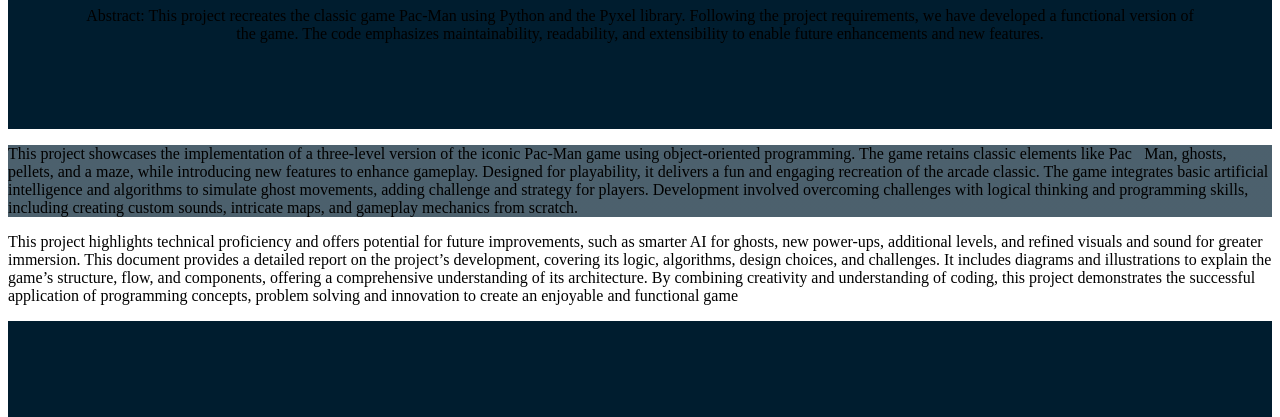
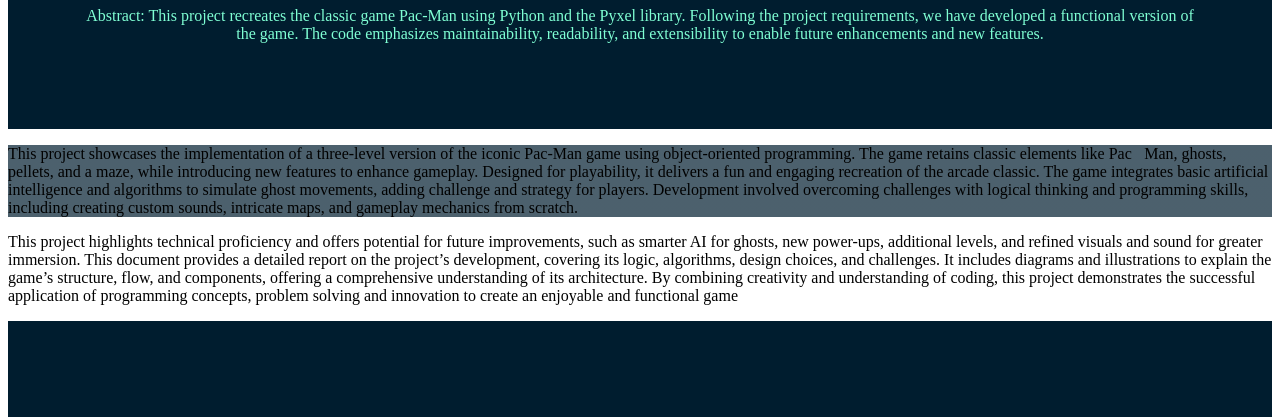
Before and after one commit to alieklasi/juegos-locos, a plain HTML site: page About Pacman.html in a window 1280 px wide. Shown: the part 151-568 px from the top of the page. Drawn offline with Linux system fonts and the light colour scheme.

Commit message:
color of statement at header is changed

```diff
--- a/About Pacman.html
+++ b/About Pacman.html
@@ -5,7 +5,7 @@
         </head>
         <header  style="  marginwi:0 ;padding: 70px; text-align:center; background-color: #001d2f;">
             <h1 style="color:rgb(255, 255, 255);">The most intresting classic game!!!!</h1>
-            <p>Abstract:
+            <p style="color: aquamarine;">Abstract:
             This project recreates the classic game Pac-Man using Python and the Pyxel library. Following the
             project requirements, we have developed a functional version of the game. The code emphasizes
             maintainability, readability, and extensibility to enable future enhancements and new features.</p>
```
